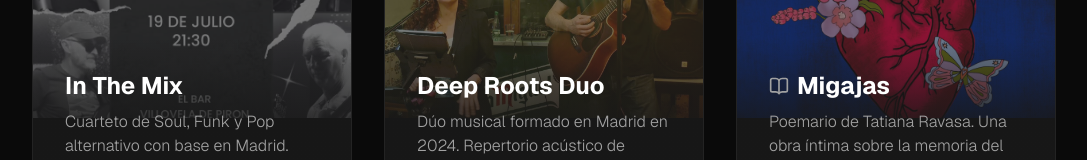
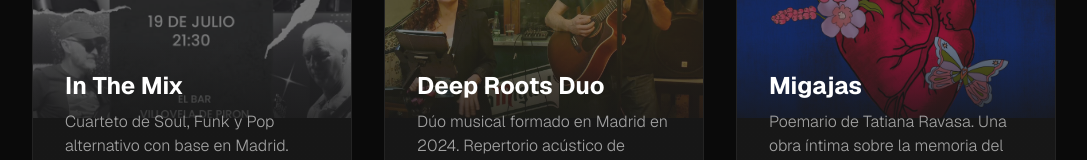
Before and after one commit to jdavidsmonroy/tats-web, a Next.js app: page / in a window 1280 px wide. Shown: the part 2148-2308 px from the top of the page, without its empty margins (96-1183 px from the left). Built offline with nearby package versions, Linux system fonts and the light colour scheme.

Commit message:
Eliminado icono de la tarjeta de Migajas en la Home

```diff
--- a/components/Projects.tsx
+++ b/components/Projects.tsx
@@ -51,10 +51,7 @@
                </span>
             </div>
             <div className="p-8 relative bg-gradient-to-t from-neutral-900 via-neutral-900 to-transparent -mt-20">
-              <div className="flex items-center gap-2 mb-2">
-                <BookOpen className="w-5 h-5 text-neutral-400" />
-                <h3 className="text-2xl font-bold">Migajas</h3>
-              </div>
+              <h3 className="text-2xl font-bold mb-2">Migajas</h3>
               <p className="text-neutral-400 mb-6 font-light">Poemario de Tatiana Ravasa. Una obra íntima sobre la memoria del alma, el coraje y la libertad.</p>
               <Link href="/projects/poesia" className="inline-flex items-center text-sm font-medium text-white/80 hover:text-white transition-colors relative z-20">
                 Ver más <ArrowRight className="w-4 h-4 ml-2 transform group-hover:translate-x-1 transition-transform" />
```
